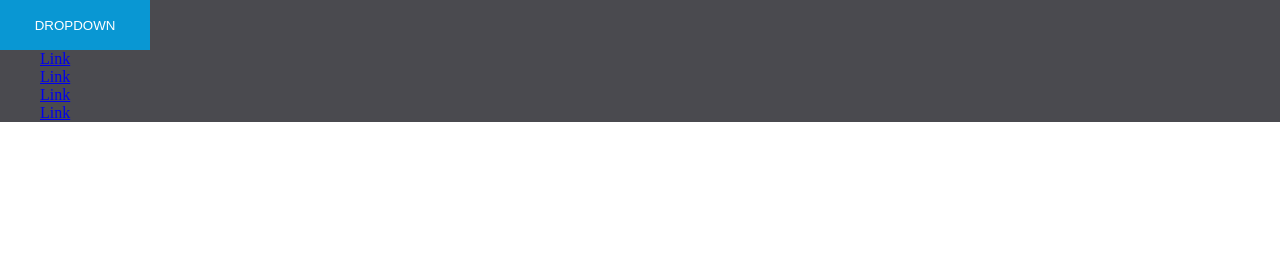
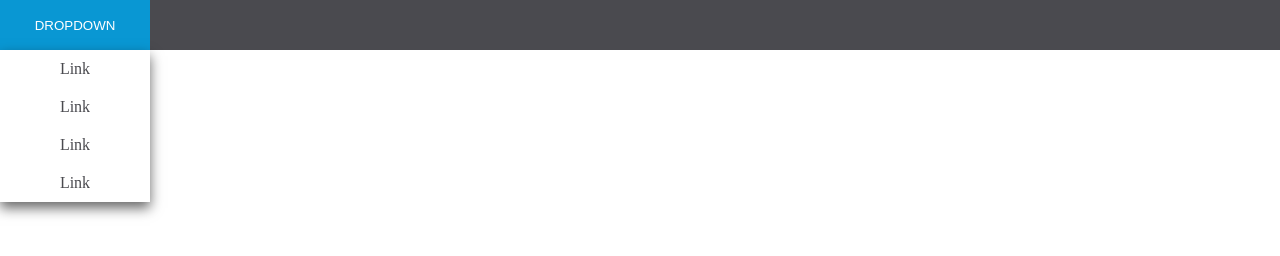
Before and after one commit to 2tracks/Dropdown-Menu-CSS, a plain HTML site: page index.html in a window 1280 px wide. Drawn offline with Linux system fonts and the light colour scheme.

Commit message:
Styled menuItems

```diff
--- a/main.css
+++ b/main.css
@@ -18,4 +18,25 @@ button{
 .dropdownMenu {
     list-style: none;
     margin: 0;
+    padding: 0;
+    position: absolute;
+    text-align: center;
+    left: 0;
+    right: 0;
+    top: 50px;
+    width: 150px;
+    -webkit-box-shadow: 0px 6px 12px 0px rgba(0,0,0,0.6);
+    -moz-box-shadow: 0px 6px 12px 0px rgba(0,0,0,0.6);
+    box-shadow: 0px 6px 12px 0px rgba(0,0,0,0.6);
 }
+.dropdownLink {
+    text-decoration: none;
+    display: block;
+    color: #4a4a4f;
+    padding: 10px 5px;
+    transition: background-color .5s ease-in-out, color .5s ease-in-out;
+}
+.dropdownLink:hover {
+    color: #fff;
+    background-color: #4a4a4f;
+}
```
